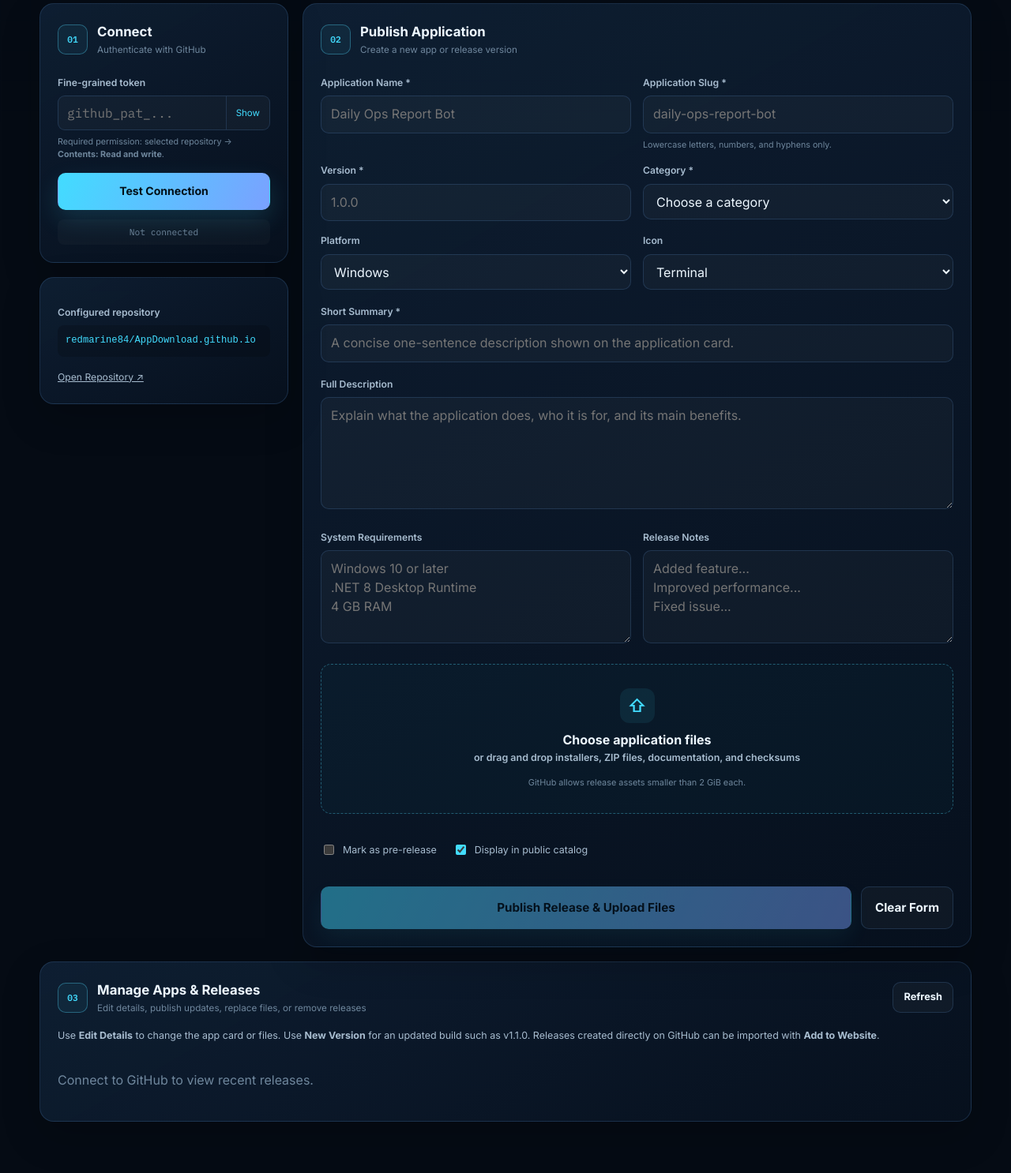
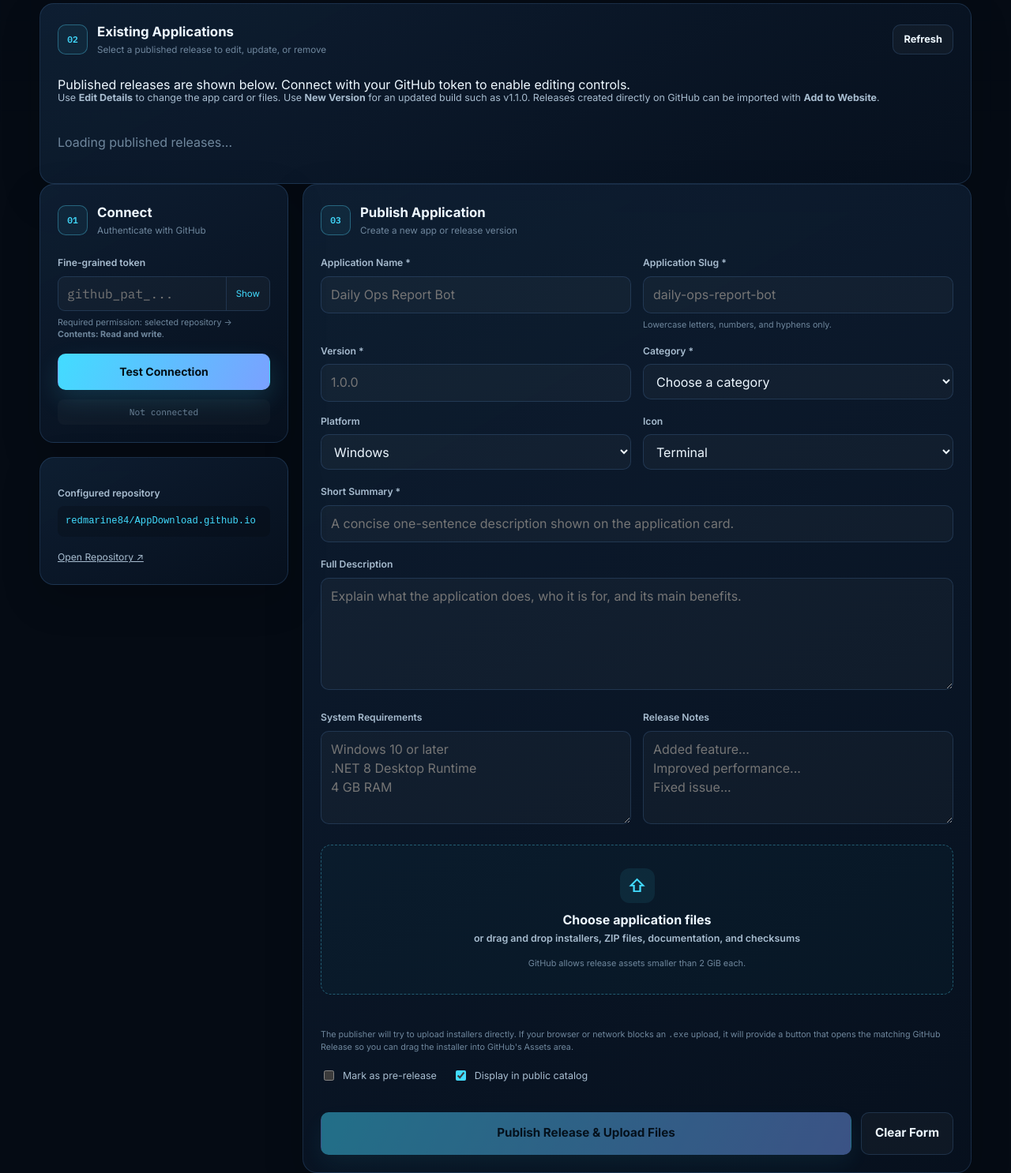
Before and after one commit to redmarine84/AppDownload.github.io, a plain HTML site: page admin.html in a window 1280 px wide. Shown: the part 468-1954 px from the top of the page at 79% size. Drawn offline with Linux system fonts and the light colour scheme.

Commit message:
Add management panel for existing applications
Added a section for managing existing applications with options to edit, update, or remove published releases. Updated step number for publishing applications.

```diff
--- a/admin.html
+++ b/admin.html
@@ -37,6 +37,21 @@
       </div>
     </div>
 
+    <section class="admin-panel recent-panel management-panel" id="manage-apps">
+      <div class="panel-heading">
+        <span class="step-number">02</span>
+        <div><h2>Existing Applications</h2><p>Select a published release to edit, update, or remove</p></div>
+        <button id="refresh-releases" class="button button-secondary button-small" type="button">Refresh</button>
+      </div>
+      <div id="management-connection-note" class="management-connection-note">
+        Published releases are shown below. Connect with your GitHub token to enable editing controls.
+      </div>
+      <p class="management-help">Use <strong>Edit Details</strong> to change the app card or files. Use <strong>New Version</strong> for an updated build such as v1.1.0. Releases created directly on GitHub can be imported with <strong>Add to Website</strong>.</p>
+      <div id="recent-releases" class="recent-releases">
+        <p class="muted-text">Loading published releases...</p>
+      </div>
+    </section>
+
     <section class="admin-layout">
       <aside class="admin-sidebar">
         <div class="admin-panel">
@@ -65,7 +80,7 @@
 
       <section class="admin-panel release-panel">
         <div class="panel-heading">
-          <span class="step-number">02</span>
+          <span class="step-number">03</span>
           <div><h2 id="editor-title">Publish Application</h2><p id="editor-subtitle">Create a new app or release version</p></div>
         </div>
 
@@ -167,6 +182,7 @@
             <small>GitHub allows release assets smaller than 2 GiB each.</small>
           </label>
           <div id="file-list" class="file-list"></div>
+          <p class="field-help upload-help">The publisher will try to upload installers directly. If your browser or network blocks an <code>.exe</code> upload, it will provide a button that opens the matching GitHub Release so you can drag the installer into GitHub's Assets area.</p>
 
           <div class="release-options">
             <label class="checkbox-label"><input id="prerelease" type="checkbox"> Mark as pre-release</label>
@@ -191,17 +207,6 @@
       </section>
     </section>
 
-    <section class="admin-panel recent-panel">
-      <div class="panel-heading">
-        <span class="step-number">03</span>
-        <div><h2>Manage Apps & Releases</h2><p>Edit details, publish updates, replace files, or remove releases</p></div>
-        <button id="refresh-releases" class="button button-secondary button-small" type="button">Refresh</button>
-      </div>
-      <p class="management-help">Use <strong>Edit Details</strong> to change the app card or files. Use <strong>New Version</strong> for an updated build such as v1.1.0. Releases created directly on GitHub can be imported with <strong>Add to Website</strong>.</p>
-      <div id="recent-releases" class="recent-releases">
-        <p class="muted-text">Connect to GitHub to view recent releases.</p>
-      </div>
-    </section>
   </main>
 
   <footer class="site-footer shell">
```
